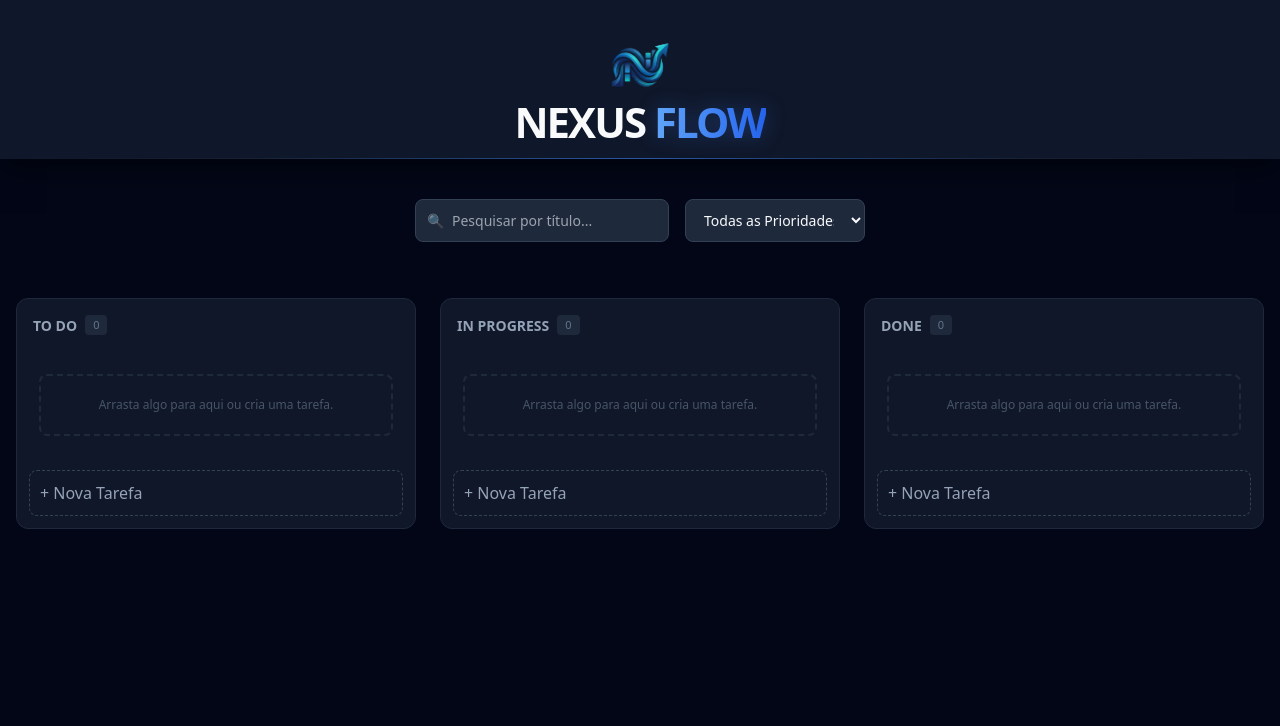
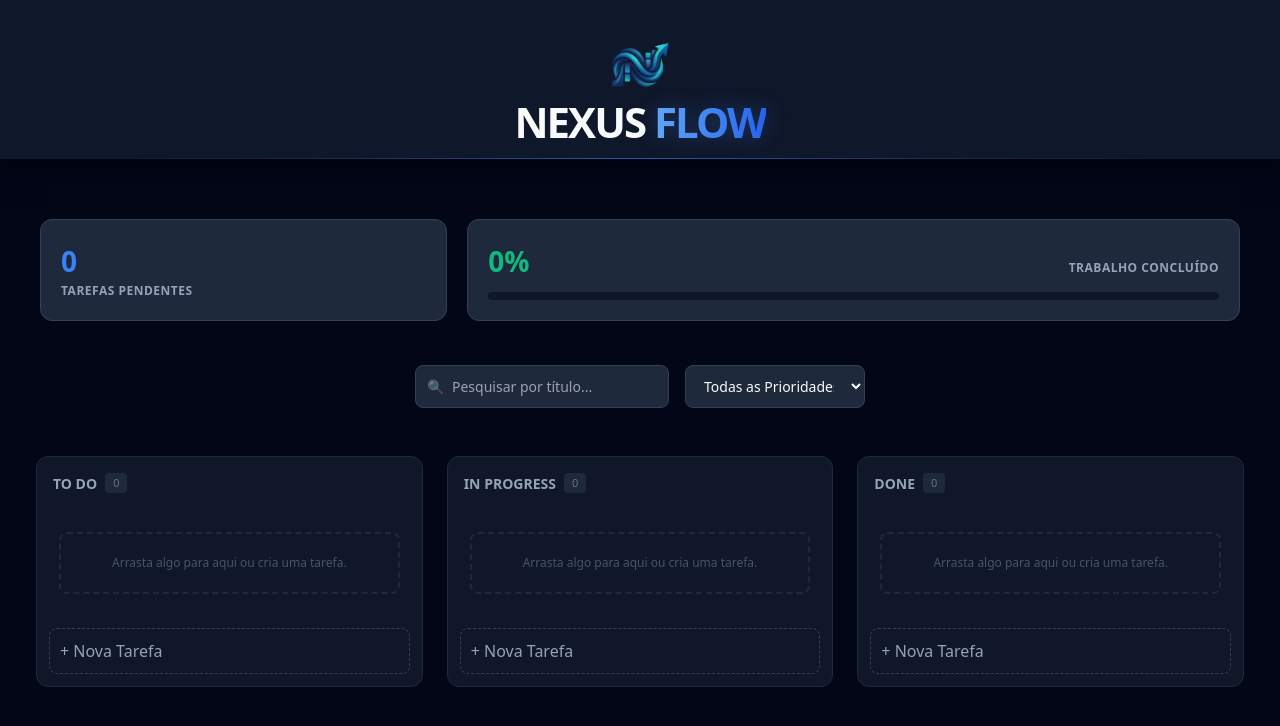
Before and after one commit to LucasFiolhais/nexus-flow, a Nuxt app: page /board in a window 1280 px wide. Shown: the top 726 px of the page. Built offline with nearby package versions, Linux system fonts and the light colour scheme.

Commit message:
criar dashboard para mostrar as tarefas pendentes

```diff
--- /dev/null
+++ b/app/components/BoardStats.vue
@@ -0,0 +1,88 @@
+<script setup lang="ts">
+import { useTaskStore } from '~/stores/taskStore'
+const taskStore = useTaskStore()
+</script>
+
+<template>
+  <div class="stats-container">
+    <div class="stat-card">
+      <span class="stat-value">{{ taskStore.stats.pending }}</span>
+      <span class="stat-label">Tarefas Pendentes</span>
+    </div>
+
+    <div class="stat-card progress-card">
+      <div class="progress-info">
+        <span class="percentage">{{ taskStore.stats.percentage }}%</span>
+        <span class="stat-label">Trabalho Concluído</span>
+      </div>
+      <div class="progress-bar-bg">
+        <div class="progress-bar-fill" :style="{ width: taskStore.stats.percentage + '%' }"></div>
+      </div>
+    </div>
+  </div>
+</template>
+
+<style scoped>
+.stats-container {
+  display: flex;
+  gap: 20px;
+  width: 100%;
+  max-width: 1200px;
+  margin-bottom: 20px;
+}
+
+.stat-card {
+  background: #1e293b;
+  padding: 20px;
+  border-radius: 12px;
+  border: 1px solid #334155;
+  flex: 1;
+  display: flex;
+  flex-direction: column;
+  justify-content: center;
+}
+
+.stat-value {
+  font-size: 28px;
+  font-weight: 800;
+  color: #3b82f6;
+}
+
+.percentage {
+  font-size: 28px;
+  font-weight: 800;
+  color: #10b981;
+}
+
+.stat-label {
+  font-size: 12px;
+  color: #94a3b8;
+  text-transform: uppercase;
+  font-weight: 700;
+  letter-spacing: 0.5px;
+}
+
+.progress-card {
+  flex: 2;
+}
+
+.progress-info {
+  display: flex;
+  justify-content: space-between;
+  align-items: baseline;
+  margin-bottom: 10px;
+}
+
+.progress-bar-bg {
+  height: 8px;
+  background: #0f172a;
+  border-radius: 10px;
+  overflow: hidden;
+}
+
+.progress-bar-fill {
+  height: 100%;
+  background: linear-gradient(90deg, #10b981, #34d399);
+  transition: width 0.5s cubic-bezier(0.4, 0, 0.2, 1);
+}
+</style>
--- a/app/pages/board.vue
+++ b/app/pages/board.vue
@@ -6,6 +6,8 @@ const taskStore = useTaskStore()
 
 <template>
   <div class="page-wrapper">
+    <BoardStats />
+
     <div class="filters-section">
       <BoardFilters />
     </div>
@@ -24,7 +26,8 @@ const taskStore = useTaskStore()
   display: flex;
   flex-direction: column;
   align-items: center;
-  gap: 32px;
+  gap: 24px;
+  padding: 20px;
 }
 
 .filters-section {
--- a/app/stores/taskStore.ts
+++ b/app/stores/taskStore.ts
@@ -26,6 +26,26 @@ export const useTaskStore = defineStore('taskStore', {
           return matchesSearch && matchesPriority
         })
       }))
+    },
+
+    stats: (state) => {
+      const allTasks = state.columns.flatMap((col) => col.tasks)
+
+      const total = allTasks.length
+
+      const completed =
+        state.columns.find((col) => col.title.toUpperCase() === 'DONE')?.tasks.length || 0
+
+      const pending = total - completed
+
+      const percentage = total > 0 ? Math.round((completed / total) * 100) : 0
+
+      return {
+        total,
+        completed,
+        pending,
+        percentage
+      }
     }
   },
 
@@ -51,6 +71,10 @@ export const useTaskStore = defineStore('taskStore', {
           col.tasks[index] = { ...updatedTask }
         }
       })
+
+      if (this.selectedTask?.id === updatedTask.id) {
+        this.selectedTask = { ...updatedTask }
+      }
     },
 
     removeTask(taskId: number) {
```
